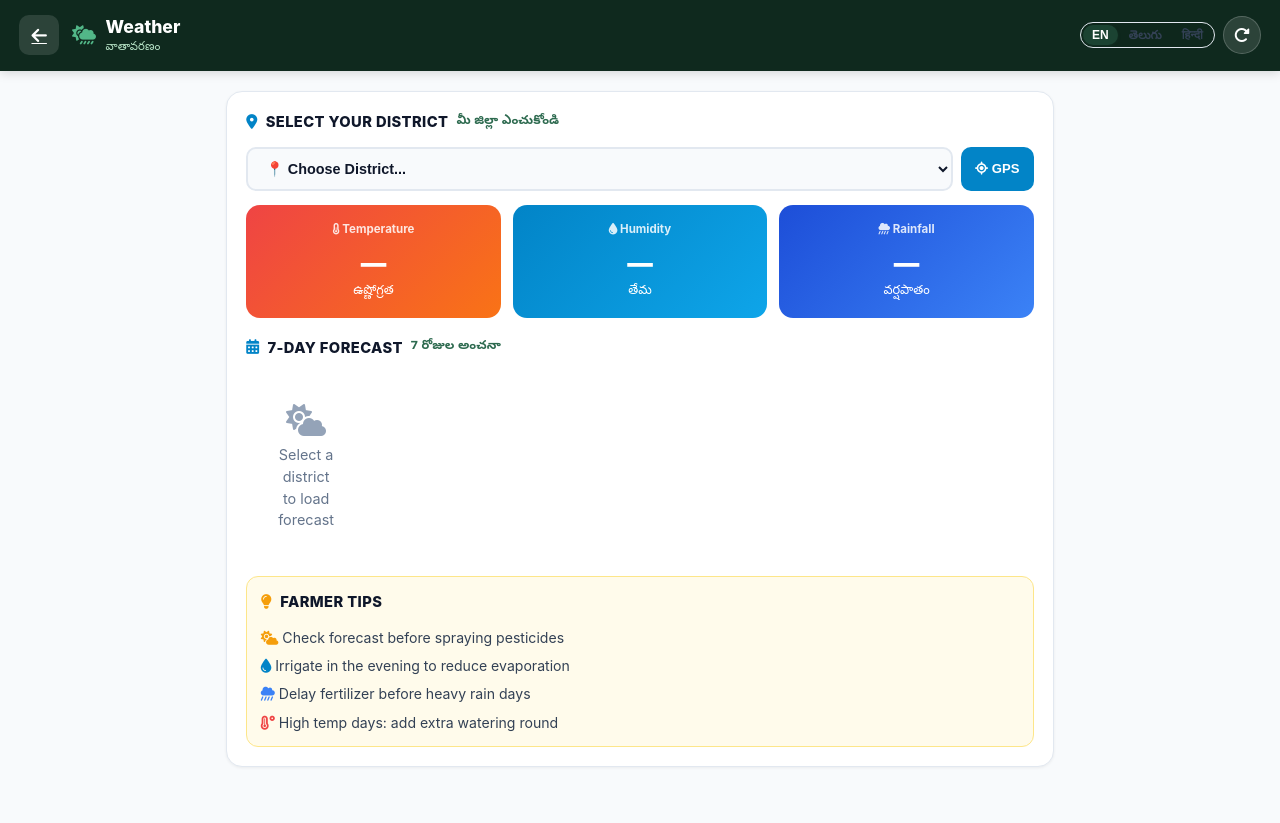
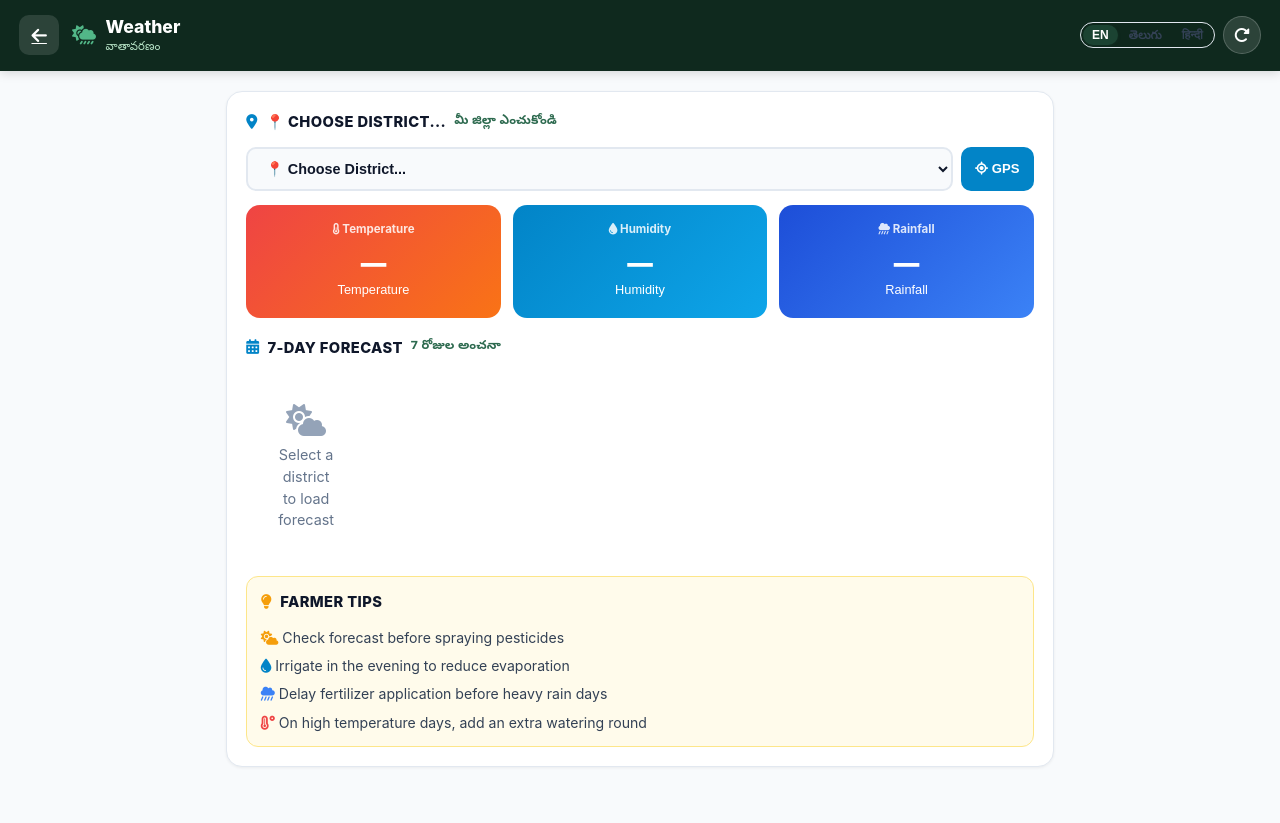
Before and after one commit to thatrasunil/commuity-service-project, a Flask app: page /weather in a window 1280 px wide. Run offline with Flask 3, Linux system fonts and the light colour scheme.

Commit message:
feat(i18n): unify application-wide language selection across all 12 screens for English, Telugu, and Hindi

```diff
--- a/static/js/app.js
+++ b/static/js/app.js
@@ -48,6 +48,35 @@ const I18N = {
     poor_soil: 'Depleted Soil (Needs Treatment)',
     fertilizer_plan: 'Prescribed Fertilizer Plan',
     best_crops: 'Best Crops for This Soil',
+    soil_presets_title: 'Select Soil Type',
+    soil_basics_title: 'Soil Basics',
+    farm_size_acres: 'Farm Size (Acres)',
+    irrigation_lbl: 'Irrigation',
+    get_soil_recommendation: 'Get Full Fertilizer & Crop Recommendation',
+    choose_district_prompt: '📍 Choose District...',
+    temperature_lbl: 'Temperature',
+    humidity_lbl: 'Humidity',
+    rainfall_lbl: 'Rainfall',
+    forecast_7day_title: '7-Day Forecast',
+    farmer_tips_title: 'Farmer Tips',
+    weather_tip_1: 'Check forecast before spraying pesticides',
+    weather_tip_2: 'Irrigate in the evening to reduce evaporation',
+    weather_tip_3: 'Delay fertilizer application before heavy rain days',
+    weather_tip_4: 'On high temperature days, add an extra watering round',
+    farm_conditions_title: 'Your Farm Conditions',
+    soil_type_lbl: 'Soil Type',
+    season_lbl: 'Season',
+    water_avail_lbl: 'Water Availability',
+    get_recommendation_btn: 'Get Recommendation',
+    best_crop_trophy: 'Best Crop',
+    good_alternatives_title: 'Also Good Alternatives',
+    avoid_crops_title: 'Avoid These Crops',
+    pest_diagnosis_title: 'Pest & Disease Diagnosis',
+    symptoms_observed_lbl: 'Symptoms Observed',
+    upload_leaf_photo: 'Upload Crop Leaf Photo',
+    diagnose_pest_btn: 'Diagnose Pest & Get Remedy',
+    recommended_pesticide_title: 'Recommended Treatment & Pesticide Spray',
+    preventive_measures_title: 'Cultural & Preventive Measures',
     report_season_head: 'Crop Season Performance & Advisory Report',
     report_audit_title: 'Current Season Audit',
     season_2025_26: 'Season 2025-26',
@@ -72,13 +101,25 @@ const I18N = {
     th_est_rev: 'Est. Revenue',
     th_action: 'Action Taken',
     btn_listen_report: 'Listen to Summary',
-    btn_download_report: 'Download / Print Full Report'
+    btn_download_report: 'Download / Print Full Report',
+    quick_questions_title: 'Quick Questions:',
+    ai_bot_greeting: 'Hello Farmer! Ask me anything about crops, fertilizer dosage, weather risks, or pest control in English, Telugu, or Hindi.',
+    chat_placeholder: 'Type your farming question here...',
+    registered_farmer: 'Registered Farmer',
+    farmer_land_profile: 'Farmer & Land Profile',
+    full_name_lbl: 'Full Name',
+    primary_district_lbl: 'Primary District',
+    total_land_size_lbl: 'Total Land Size (Acres)',
+    primary_crop_lbl: 'Primary Crop',
+    preferred_language_lbl: 'Preferred Language',
+    save_profile_btn: 'Save Profile',
+    logout_btn: 'Logout / Change User'
   },
   te: {
     tagline: 'ముందే అంచనా వేయండి. దిగుబడి పెంచండి.',
     login_title: 'రైతుకు స్వాగతం!',
-    mobile_number: 'మొబైల్ నంబర్',
-    otp_label: 'OTP',
+    mobile_number: 'మొబైల్ సంఖ్య',
+    otp_label: 'OTP సంఖ్య',
     send_otp: 'OTP పంపండి',
     login_btn: 'లాగిన్',
     or_text: 'లేదా',
@@ -110,6 +151,35 @@ const I18N = {
     poor_soil: 'క్షీణించిన నేల (చికిత్స అవసరం)',
     fertilizer_plan: 'సిఫారసు చేసిన ఎరువుల ప్రణాళిక',
     best_crops: 'ఈ నేలకు అనువైన ఉత్తమ పంటలు',
+    soil_presets_title: 'నేల రకాన్ని ఎంచుకోండి',
+    soil_basics_title: 'నేల ప్రాథమిక వివరాలు',
+    farm_size_acres: 'పొలం విస్తీర్ణం (ఎకరాలు)',
+    irrigation_lbl: 'నీటి పారుదల (Irrigation)',
+    get_soil_recommendation: 'పూర్తి ఎరువుల ప్రణాళిక మరియు పంట సిఫారసు పొందండి',
+    choose_district_prompt: '📍 మీ జిల్లాను ఎంచుకోండి...',
+    temperature_lbl: 'ఉష్ణోగ్రత',
+    humidity_lbl: 'తేమ',
+    rainfall_lbl: 'వర్షపాతం',
+    forecast_7day_title: '7 రోజుల వాతావరణ అంచనా',
+    farmer_tips_title: 'రైతులకు సలహాలు',
+    weather_tip_1: 'పురుగుమందు పిచికారీ చేసే ముందు వాతావరణ అంచనా తనిఖీ చేయండి',
+    weather_tip_2: 'నీరు ఆవిరి కాకుండా సాయంత్రం వేళ నీటి పారుదల చేయండి',
+    weather_tip_3: 'భారీ వర్ష సూచన ఉన్న రోజులలో ఎరువులు వేయడం వాయిదా వేయండి',
+    weather_tip_4: 'అధిక ఉష్ణోగ్రత ఉన్న రోజుల్లో పైరుకు అదనంగా ఒకసారి నీరు అందించండి',
+    farm_conditions_title: 'మీ పొలం పరిస్థితులు',
+    soil_type_lbl: 'నేల రకం',
+    season_lbl: 'సీజన్',
+    water_avail_lbl: 'నీటి లభ్యత',
+    get_recommendation_btn: 'సిఫారసు పొందండి',
+    best_crop_trophy: 'ఉత్తమ పంట',
+    good_alternatives_title: 'ఇతర అనువైన ప్రత్యామ్నాయ పంటలు',
+    avoid_crops_title: 'ఈ పంటలను వేయకండి (నష్టం కలిగించేవి)',
+    pest_diagnosis_title: 'తెగులు & వ్యాధి నిర్ధారణ',
+    symptoms_observed_lbl: 'గమనించిన లక్షణాలు',
+    upload_leaf_photo: 'ఆకు లేదా మొక్క ఫోటోను అప్‌లోడ్ చేయండి',
+    diagnose_pest_btn: 'తెగులును గుర్తించి నివారణ మందులను పొందండి',
+    recommended_pesticide_title: 'సిఫారసు చేసిన క్రిమిసంహారక మందుల స్ప్రే',
+    preventive_measures_title: 'ముందస్తు నివారణ & జాగ్రత్తలు',
     report_season_head: 'పంట సీజన్ పనితీరు & సలహా నివేదిక',
     report_audit_title: 'ప్రస్తుత సీజన్ తనిఖీ',
     season_2025_26: 'సీజన్ 2025-26',
@@ -134,13 +204,25 @@ const I18N = {
     th_est_rev: 'అంచనా రాబడి',
     th_action: 'తీసుకున్న చర్య',
     btn_listen_report: 'వివరణ వినండి (Voice)',
-    btn_download_report: 'రిపోర్ట్ ప్రింట్ / సేవ్ చేయండి'
+    btn_download_report: 'రిపోర్ట్ ప్రింట్ / సేవ్ చేయండి',
+    quick_questions_title: 'త్వరిత ప్రశ్నలు:',
+    ai_bot_greeting: 'నమస్కారం రైతు సోదరా! పంటలు, ఎరువులు, వాతావరణం మరియు తెగుళ్ల నివారణ గురించి ఏమైనా అడగండి.',
+    chat_placeholder: 'మీ వ్యవసాయ ప్రశ్నను ఇక్కడ టైప్ చేయండి...',
+    registered_farmer: 'నమోదిత రైతు',
+    farmer_land_profile: 'రైతు & భూమి వివరాలు',
+    full_name_lbl: 'పూర్తి పేరు',
+    primary_district_lbl: 'జిల్లా',
+    total_land_size_lbl: 'మొత్తం భూమి విస్తీర్ణం (ఎకరాలు)',
+    primary_crop_lbl: 'ప్రధాన పంట',
+    preferred_language_lbl: 'ఎంచుకున్న భాష',
+    save_profile_btn: 'ప్రొఫైల్ సేవ్ చేయండి',
+    logout_btn: 'లాగౌట్ / వినియోగదారుని మార్చండి'
   },
   hi: {
     tagline: 'जल्दी भविष्यवाणी करें। उपज बढ़ाएं।',
     login_title: 'किसान, आपका स्वागत है!',
     mobile_number: 'मोबाइल नंबर',
-    otp_label: 'OTP',
+    otp_label: 'OTP कोड',
     send_otp: 'OTP भेजें',
     login_btn: 'लॉगिन',
     or_text: 'या',
@@ -172,6 +254,35 @@ const I18N = {
     poor_soil: 'कमजोर मिट्टी (उपचार आवश्यक)',
     fertilizer_plan: 'अनुशंसित उर्वरक खुराक',
     best_crops: 'इस मिट्टी के लिए सर्वोत्तम फसलें',
+    soil_presets_title: 'मिट्टी का प्रकार चुनें',
+    soil_basics_title: 'मिट्टी की बुनियादी जानकारी',
+    farm_size_acres: 'खेत का आकार (एकड़)',
+    irrigation_lbl: 'सिंचाई (Irrigation)',
+    get_soil_recommendation: 'पूर्ण उर्वरक योजना और फसल सिफारिश प्राप्त करें',
+    choose_district_prompt: '📍 अपना जिला चुनें...',
+    temperature_lbl: 'तापमान',
+    humidity_lbl: 'नमी (आर्द्रता)',
+    rainfall_lbl: 'वर्षा',
+    forecast_7day_title: '7 दिनों का मौसम पूर्वानुमान',
+    farmer_tips_title: 'किसानों के लिए सलाह',
+    weather_tip_1: 'कीटनाशक का छिड़काव करने से पहले मौसम पूर्वानुमान की जांच करें',
+    weather_tip_2: 'वाष्पीकरण कम करने के लिए शाम के समय सिंचाई करें',
+    weather_tip_3: 'भारी बारिश की संभावना होने पर उर्वरक प्रयोग स्थगित करें',
+    weather_tip_4: 'अधिक तापमान वाले दिनों में फसल को अतिरिक्त पानी दें',
+    farm_conditions_title: 'आपके खेत की स्थितियां',
+    soil_type_lbl: 'मिट्टी का प्रकार',
+    season_lbl: 'सीजन',
+    water_avail_lbl: 'पानी की उपलब्धता',
+    get_recommendation_btn: 'सिफारिश प्राप्त करें',
+    best_crop_trophy: 'सर्वोत्तम फसल',
+    good_alternatives_title: 'अन्य अच्छे विकल्प',
+    avoid_crops_title: 'इन फसलों से बचें (हानिकारक)',
+    pest_diagnosis_title: 'कीट एवं रोग पहचान',
+    symptoms_observed_lbl: 'देखे गए लक्षण',
+    upload_leaf_photo: 'पौधे के पत्ते की फोटो अपलोड करें',
+    diagnose_pest_btn: 'कीट पहचानें और उपचार प्राप्त करें',
+    recommended_pesticide_title: 'अनुशंसित कीटनाशक छिड़काव',
+    preventive_measures_title: 'सुरक्षात्मक एवं रोकथाम उपाय',
     report_season_head: 'फसल सीजन प्रदर्शन एवं परामर्श रिपोर्ट',
     report_audit_title: 'वर्तमान सीजन ऑडिट',
     season_2025_26: 'सीजन 2025-26',
@@ -196,7 +307,19 @@ const I18N = {
     th_est_rev: 'अनुमानित आय',
     th_action: 'की गई कार्रवाई',
     btn_listen_report: 'रिपोर्ट सुनें (Voice)',
-    btn_download_report: 'रिपोर्ट प्रिंट / डाउनलोड करें'
+    btn_download_report: 'रिपोर्ट प्रिंट / डाउनलोड करें',
+    quick_questions_title: 'त्वरित प्रश्न:',
+    ai_bot_greeting: 'नमस्ते किसान भाइयों! फसल, खाद, मौसम और कीट नियंत्रण के बारे में कुछ भी पूछें।',
+    chat_placeholder: 'अपना सवाल यहाँ टाइप करें...',
+    registered_farmer: 'पंजीकृत किसान',
+    farmer_land_profile: 'किसान और भूमि प्रोफाइल',
+    full_name_lbl: 'पूरा नाम',
+    primary_district_lbl: 'जिला',
+    total_land_size_lbl: 'कुल भूमि (एकड़)',
+    primary_crop_lbl: 'मुख्य फसल',
+    preferred_language_lbl: 'पसंदीदा भाषा',
+    save_profile_btn: 'प्रोफाइल सेव करें',
+    logout_btn: 'लॉगआउट / उपयोगकर्ता बदलें'
   }
 };
 
@@ -263,20 +386,40 @@ function updateLabels() {
   const labels = I18N[currentLang] || I18N.en;
   document.querySelectorAll('[data-i18n]').forEach(el => {
     const key = el.getAttribute('data-i18n');
-    if (labels[key]) el.textContent = labels[key];
+    if (labels[key]) {
+      const icon = el.querySelector('i');
+      if (icon) {
+        // Preserve icon and update remaining text
+        const iconHtml = icon.outerHTML;
+        el.innerHTML = iconHtml + ' ' + labels[key];
+      } else {
+        el.textContent = labels[key];
+      }
+    }
   });
 
-  // Sync active status on lang pills
+  // Update input placeholders
+  document.querySelectorAll('[data-i18n-placeholder]').forEach(el => {
+    const key = el.getAttribute('data-i18n-placeholder');
+    if (labels[key]) el.setAttribute('placeholder', labels[key]);
+  });
+
+  // Sync active status on all lang pills
   document.querySelectorAll('.lang-pill').forEach(btn => {
     if (btn.getAttribute('data-lang') === currentLang) btn.classList.add('active');
     else btn.classList.remove('active');
   });
 
-  // Telugu subtitles: in Telugu mode hide to avoid repetition with Telugu title
-  // in English mode, show helpful Telugu subtitle
+  // Manage subtitles
   document.querySelectorAll('.te-sub').forEach(el => {
     if (currentLang === 'te') {
-      el.style.display = 'none';
+      // In Telugu mode, hide if redundant with main title
+      const parent = el.parentElement;
+      if (parent && parent.querySelector('[data-i18n]')) {
+        el.style.display = 'none';
+      } else {
+        el.style.display = 'none';
+      }
     } else if (currentLang === 'hi') {
       el.style.display = 'none';
     } else {
@@ -285,10 +428,12 @@ function updateLabels() {
   });
 
   document.querySelectorAll('.hi-sub').forEach(el => {
-    el.style.display = 'none';
+    if (currentLang === 'hi') el.style.display = '';
+    else el.style.display = 'none';
   });
 
-  updateFarmReportsScreen();
+  if (typeof updateGreeting === 'function') updateGreeting();
+  if (typeof updateFarmReportsScreen === 'function') updateFarmReportsScreen();
 }
 
 function updateFarmReportsScreen() {
--- a/templates/index.html
+++ b/templates/index.html
@@ -560,12 +560,12 @@
     <div class="section-card">
       <div class="section-head">
         <i class="fa-solid fa-location-dot" style="color:#0284c7;"></i>
-        <span>Select Your District</span>
+        <span data-i18n="choose_district_prompt">Select Your District</span>
         <span class="te-sub section-head-te">మీ జిల్లా ఎంచుకోండి</span>
       </div>
       <div class="weather-fetch-row">
         <select class="select-farmer" id="weatherDistrictSelectW" style="flex:1;">
-          <option value="">📍 Choose District...</option>
+          <option value="" data-i18n="choose_district_prompt">📍 Choose District...</option>
           {% if districts_by_state %}
             {% for state, d_list in districts_by_state.items() %}
               <optgroup label="{{ state }}">
@@ -588,30 +588,30 @@
       <div class="weather-big-row">
         <div class="weather-big-box weather-bg-temp">
           <div class="weather-big-lbl">
-            <i class="fa-solid fa-temperature-half"></i> Temperature
+            <i class="fa-solid fa-temperature-half"></i> <span data-i18n="temperature_lbl">Temperature</span>
           </div>
           <div class="weather-big-val" id="wTempBig">—</div>
-          <div class="te-sub" style="font-size:0.8rem;">ఉష్ణోగ్రత</div>
+          <div class="te-sub" style="font-size:0.8rem;" data-i18n="temperature_lbl">ఉష్ణోగ్రత</div>
         </div>
         <div class="weather-big-box weather-bg-humid">
           <div class="weather-big-lbl">
-            <i class="fa-solid fa-droplet"></i> Humidity
+            <i class="fa-solid fa-droplet"></i> <span data-i18n="humidity_lbl">Humidity</span>
           </div>
           <div class="weather-big-val" id="wHumidBig">—</div>
-          <div class="te-sub" style="font-size:0.8rem;">తేమ</div>
+          <div class="te-sub" style="font-size:0.8rem;" data-i18n="humidity_lbl">తేమ</div>
         </div>
         <div class="weather-big-box weather-bg-rain">
           <div class="weather-big-lbl">
-            <i class="fa-solid fa-cloud-showers-heavy"></i> Rainfall
+            <i class="fa-solid fa-cloud-showers-heavy"></i> <span data-i18n="rainfall_lbl">Rainfall</span>
           </div>
           <div class="weather-big-val" id="wRainBig">—</div>
-          <div class="te-sub" style="font-size:0.8rem;">వర్షపాతం</div>
+          <div class="te-sub" style="font-size:0.8rem;" data-i18n="rainfall_lbl">వర్షపాతం</div>
         </div>
       </div>
 
       <div class="section-head" style="margin-top:1.2rem;">
         <i class="fa-solid fa-calendar-days" style="color:#0284c7;"></i>
-        <span>7-Day Forecast</span>
+        <span data-i18n="forecast_7day_title">7-Day Forecast</span>
         <span class="te-sub section-head-te">7 రోజుల అంచనా</span>
       </div>
       <div class="forecast-grid" id="forecastGrid">
@@ -627,13 +627,13 @@
 
       <div class="weather-tips-box">
         <div class="section-head">
-          <i class="fa-solid fa-lightbulb" style="color:#f59e0b;"></i> Farmer Tips
+          <i class="fa-solid fa-lightbulb" style="color:#f59e0b;"></i> <span data-i18n="farmer_tips_title">Farmer Tips</span>
         </div>
         <ul class="weather-tips-list" id="weatherTipsList">
-          <li><i class="fa-solid fa-cloud-sun" style="color:#f59e0b;"></i> Check forecast before spraying pesticides</li>
-          <li><i class="fa-solid fa-droplet" style="color:#0284c7;"></i> Irrigate in the evening to reduce evaporation</li>
-          <li><i class="fa-solid fa-cloud-showers-heavy" style="color:#3b82f6;"></i> Delay fertilizer before heavy rain days</li>
-          <li><i class="fa-solid fa-temperature-high" style="color:#ef4444;"></i> High temp days: add extra watering round</li>
+          <li><i class="fa-solid fa-cloud-sun" style="color:#f59e0b;"></i> <span data-i18n="weather_tip_1">Check forecast before spraying pesticides</span></li>
+          <li><i class="fa-solid fa-droplet" style="color:#0284c7;"></i> <span data-i18n="weather_tip_2">Irrigate in the evening to reduce evaporation</span></li>
+          <li><i class="fa-solid fa-cloud-showers-heavy" style="color:#3b82f6;"></i> <span data-i18n="weather_tip_3">Delay fertilizer application before heavy rain days</span></li>
+          <li><i class="fa-solid fa-temperature-high" style="color:#ef4444;"></i> <span data-i18n="weather_tip_4">On high temperature days, add an extra watering round</span></li>
         </ul>
       </div>
     </div>
@@ -1317,14 +1317,14 @@
           <div style="font-weight:700; color:var(--primary); font-size:0.75rem; margin-bottom:3px;">
             <i class="fa-solid fa-robot"></i> CropAI Assistant
           </div>
-          <div>Hello Farmer! Ask me anything about crops, fertilizer dosage, weather risks, or pest control in English, Telugu, or Hindi.</div>
+          <div data-i18n="ai_bot_greeting">Hello Farmer! Ask me anything about crops, fertilizer dosage, weather risks, or pest control in English, Telugu, or Hindi.</div>
           <div class="te-sub" style="font-size:0.78rem; color:var(--primary-med); margin-top:4px;">నమస్కారం రైతు సోదరా! పంటలు, ఎరువులు మరియు తెగుళ్ల నివారణ గురించి ఏమైనా అడగండి.</div>
         </div>
       </div>
 
       <!-- Input Bar -->
       <div style="display:flex; gap:0.5rem; align-items:center;">
-        <input type="text" id="aiChatInput" class="input-farmer" placeholder="Type your farming question here..." onkeypress="if(event.key==='Enter') sendAiMessage()" style="flex:1;">
+        <input type="text" id="aiChatInput" class="input-farmer" placeholder="Type your farming question here..." data-i18n-placeholder="chat_placeholder" onkeypress="if(event.key==='Enter') sendAiMessage()" style="flex:1;">
         <button class="btn-voice-small" id="btnMicSpeechInput" onclick="toggleVoiceSpeechInput()" title="Speak your question">
           <i class="fa-solid fa-microphone"></i>
         </button>
```
Also changed, not shown: other parts of templates/index.html (+12 -12 lines).
